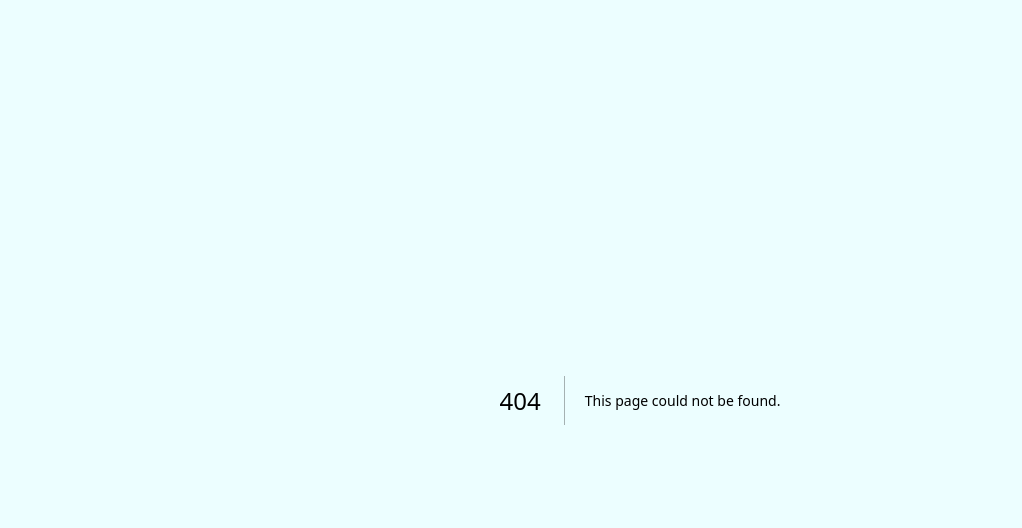
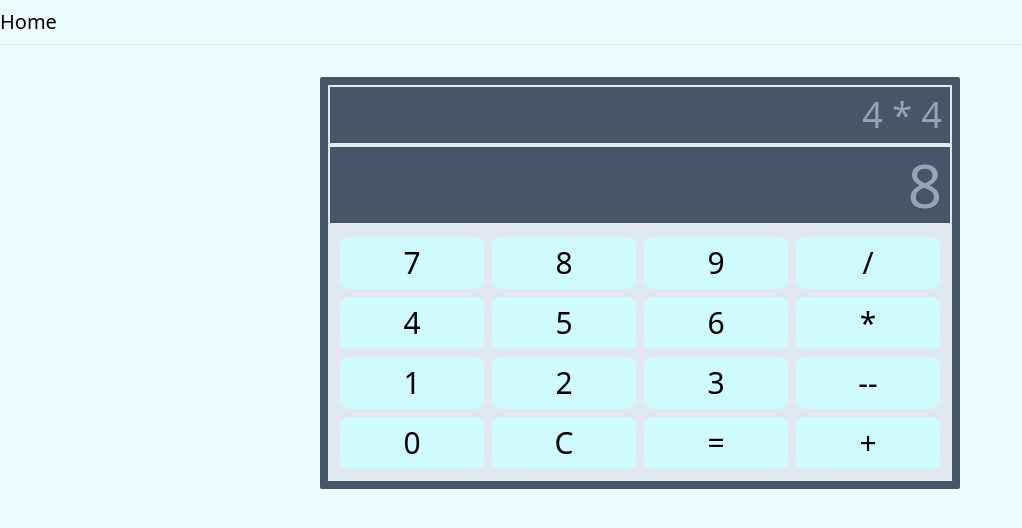
Before and after one commit to CollinHovey/My-App-Showcase, a Next.js app: page /calculator in a window 1280 px wide. Before the commit this address had no page. Shown: the top 528 px of the page, without its empty margins (0-1022 px from the left). Built offline with nearby package versions, Linux system fonts and the light colour scheme.

Commit message:
Finished Calulator

```diff
--- /dev/null
+++ b/src/app/calculator/page.js
@@ -0,0 +1,121 @@
+'use client'
+import Nav from "../components/nav"
+import { useState } from "react"
+
+export default function Calculator() {
+
+    const [inputValue, setInputValue] = useState('4 * 4')
+    const [hasTyped, setHasTyped] = useState('text-slate-400')
+    const [disable, setDisable] = useState(false)
+    const [answer, setAnswer] = useState(8)
+    const [showAnswer, setShowAnswer] = useState('text-slate-400')
+
+    function input(button) {
+        if (!disable) {
+            let oldInput = inputValue
+            let isFirst = false
+            if (inputValue === '4 * 4') {
+                oldInput = ''
+                isFirst = true
+                if (button === '/' || button === '*' || button === '-' || button === '+') {
+                } else {
+                    setHasTyped('text-white')
+                }
+            }
+            if (button === '/' || button === '*' || button === '-' || button === '+') {
+                if ((isFirst) || ((oldInput.charAt(oldInput.length - 1)) === '/' || (oldInput.charAt(oldInput.length - 1)) === '*' || (oldInput.charAt(oldInput.length - 1)) === '-' || (oldInput.charAt(oldInput.length - 1)) === '+')) {
+                } else {
+                    setInputValue(oldInput + button)
+                }
+            } else {
+                setInputValue(oldInput + button)
+            }
+        }
+    }
+
+    function clear() {
+        setInputValue('4 * 4')
+        setHasTyped('text-slate-400')
+        setAnswer(8)
+        setShowAnswer('text-slate-400')
+        setDisable(false)
+    }
+
+    function calculate() {
+        if (!disable) {
+            let finalEquation = inputValue
+            let lastInput = finalEquation.charAt(finalEquation.length - 1)
+            if (lastInput === '/' || lastInput === '*' || lastInput === '-' || lastInput === '+') {
+                finalEquation = finalEquation.slice(0, -1)
+            }
+            let operators = ''
+            for (let x = 0; x < finalEquation.length; x++) {
+                if (finalEquation[x] === '-' || finalEquation[x] === '+' || finalEquation[x] === '/' || finalEquation[x] === '*') {
+                    operators += finalEquation[x]
+                }
+            }
+            let splitFunction = finalEquation.split(/[-+/*]+/)
+            let total = 0
+            for (let x = 0; x < splitFunction.length; x++) {
+                if (x === 0) {
+                    total = Number(splitFunction[x])
+                } else {
+                    let operator = operators[x - 1]
+                    let number = Number(splitFunction[x])
+                    if (operator === '-') {
+                        total -= number
+                    } else if (operator === '+') {
+                        total += number
+                    } else if (operator === '*') {
+                        total *= number
+                    } else if (operator === '/') {
+                        total /= number
+                    }
+                }
+            }
+            total = (Math.round(total * 100) / 100)
+            setInputValue(finalEquation)
+            setDisable(true)
+            setAnswer(total)
+            setShowAnswer('text-white')
+        }
+    }
+
+    return (
+        <>
+            <Nav />
+            <div className="flex justify-center mt-8">
+                <div className="w-2/4 bg-slate-200 border-slate-600 rounded-sm border-8">
+                    <div className="flex-col">
+                        <h1 className={`w-full bg-slate-600 ${hasTyped} text-4xl p-2 text-right border-slate-200 border-2`}>{inputValue}</h1>
+                        <h1 className={`w-full bg-slate-600 ${showAnswer} text-6xl p-2 text-right border-slate-200 border-2`}>{answer}</h1>
+                        <div className="grid grid-cols-4 pt-2 pr-2 pl-2">
+                            <button onClick={() => input(7)} className="text-3xl bg-cyan-100 p-2 rounded-lg hover:bg-cyan-300 ease-out duration-200 m-1 basis-full">7</button>
+                            <button onClick={() => input(8)} className="text-3xl bg-cyan-100 p-2 rounded-lg hover:bg-cyan-300 ease-out duration-200 m-1 basis-full">8</button>
+                            <button onClick={() => input(9)} className="text-3xl bg-cyan-100 p-2 rounded-lg hover:bg-cyan-300 ease-out duration-200 m-1 basis-full">9</button>
+                            <button onClick={() => input('/')} className="text-3xl bg-cyan-100 p-2 rounded-lg hover:bg-cyan-300 ease-out duration-200 m-1 basis-full">/</button>
+                        </div>
+                        <div className="grid grid-cols-4 pr-2 pl-2">
+                            <button onClick={() => input(4)} className="text-3xl bg-cyan-100 p-2 rounded-lg hover:bg-cyan-300 ease-out duration-200 m-1 basis-full">4</button>
+                            <button onClick={() => input(5)} className="text-3xl bg-cyan-100 p-2 rounded-lg hover:bg-cyan-300 ease-out duration-200 m-1 basis-full">5</button>
+                            <button onClick={() => input(6)} className="text-3xl bg-cyan-100 p-2 rounded-lg hover:bg-cyan-300 ease-out duration-200 m-1 basis-full">6</button>
+                            <button onClick={() => input('*')} className="text-3xl bg-cyan-100 p-2 rounded-lg hover:bg-cyan-300 ease-out duration-200 m-1 basis-full">*</button>
+                        </div>
+                        <div className="grid grid-cols-4 pr-2 pl-2">
+                            <button onClick={() => input(1)} className="text-3xl bg-cyan-100 p-2 rounded-lg hover:bg-cyan-300 ease-out duration-200 m-1 basis-full">1</button>
+                            <button onClick={() => input(2)} className="text-3xl bg-cyan-100 p-2 rounded-lg hover:bg-cyan-300 ease-out duration-200 m-1 basis-full">2</button>
+                            <button onClick={() => input(3)} className="text-3xl bg-cyan-100 p-2 rounded-lg hover:bg-cyan-300 ease-out duration-200 m-1 basis-full">3</button>
+                            <button onClick={() => input('-')} className="text-3xl bg-cyan-100 p-2 rounded-lg hover:bg-cyan-300 ease-out duration-200 m-1 basis-full">--</button>
+                        </div>
+                        <div className="grid grid-cols-4 pb-2 pr-2 pl-2">
+                            <button onClick={() => input(0)} className="text-3xl bg-cyan-100 p-2 rounded-lg hover:bg-cyan-300 ease-out duration-200 m-1 basis-full">0</button>
+                            <button onClick={() => clear()} className="text-3xl bg-cyan-100 p-2 rounded-lg hover:bg-cyan-300 ease-out duration-200 m-1 basis-full">C</button>
+                            <button onClick={() => calculate()} className="text-3xl bg-cyan-100 p-2 rounded-lg hover:bg-cyan-300 ease-out duration-200 m-1 basis-full">=</button>
+                            <button onClick={() => input('+')} className="text-3xl bg-cyan-100 p-2 rounded-lg hover:bg-cyan-300 ease-out duration-200 m-1 basis-full">+</button>
+                        </div>
+                    </div>
+                </div>
+            </div>
+        </>
+    )
+}
--- a/src/app/page.js
+++ b/src/app/page.js
@@ -13,10 +13,10 @@ export default function Home() {
       image: '/images/blackjack.png'
     },
     {
-      name: 'Test1',
-      link: '/blackjack',
-      description: 'This is a test card to see how all the formatting works out. I will try to make it all look very nice',
-      image: '/images/blackjack.png'
+      name: 'Calculator',
+      link: '/calculator',
+      description: 'Punch in some numbers and get some answers. Pretty straightforward.',
+      image: '/images/calculator.png'
     },
     {
       name: 'Test1',
```
Also changed, not shown: public/images/calculator.png (added), src/app/layout.js (line endings or trailing spaces).
